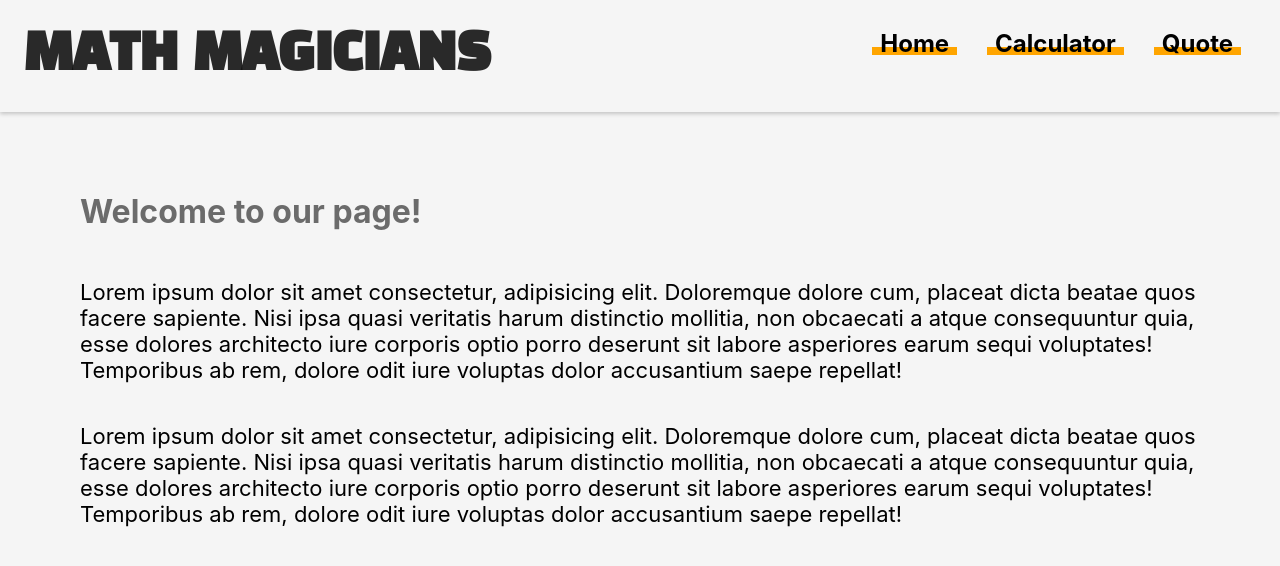
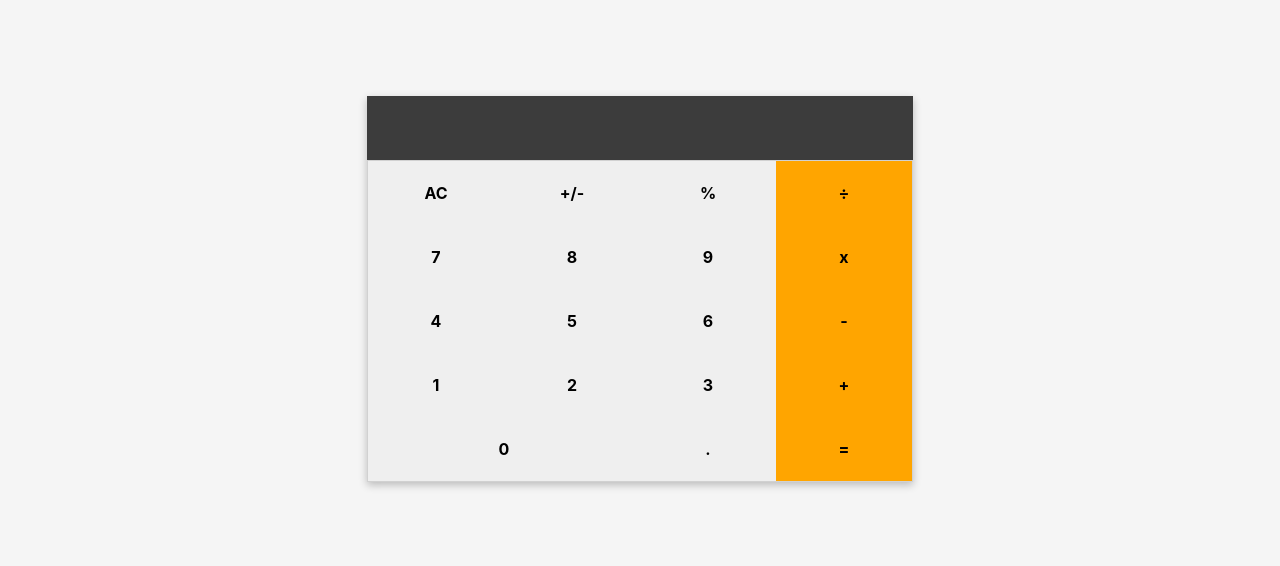
Before and after one commit to shyusu4/calculator, a React (Create React App) app: page / in a window 1280 px wide. Shown: the top 566 px of the page. Built offline with nearby package versions, Linux system fonts and the light colour scheme.

Commit message:
Remove unnecessary content

```diff
--- a/src/App.js
+++ b/src/App.js
@@ -1,22 +1,13 @@
 /* eslint-disable react/prefer-stateless-function */
 import React from 'react';
-import { Routes, Route } from 'react-router-dom';
-import Navbar from './components/Navbar';
-import Home from './components/Home';
 import Calculator from './components/Calculator';
-import Quote from './components/Quote';
 import './App.css';
 
 class App extends React.Component {
   render() {
     return (
       <div className="App">
-        <Navbar />
-        <Routes>
-          <Route path="/" element={<Home />} />
-          <Route path="/calculator" element={<Calculator />} />
-          <Route path="/quote" element={<Quote />} />
-        </Routes>
+        <Calculator />
       </div>
     );
   }
--- a/src/components/Calculator.js
+++ b/src/components/Calculator.js
@@ -16,7 +16,6 @@ const Calculator = () => {
 
   return (
     <div className="calc-container">
-      <h2>Lets do some math!</h2>
       <div className="calculator">
         <div className="output">
           <span>
--- a/src/components/Home.js
+++ /dev/null
@@ -1,26 +0,0 @@
-import React from 'react';
-import '../styles/Home.css';
-
-const Home = () => (
-  <div className="home-container">
-    <h2>Welcome to our page!</h2>
-    <p>
-      Lorem ipsum dolor sit amet consectetur, adipisicing elit.
-      Doloremque dolore cum, placeat dicta beatae quos facere sapiente.
-      Nisi ipsa quasi veritatis harum distinctio mollitia, non obcaecati a atque consequuntur quia,
-      esse dolores architecto iure corporis optio porro deserunt sit labore asperiores
-      earum sequi voluptates!
-      Temporibus ab rem, dolore odit iure voluptas dolor accusantium saepe repellat!
-    </p>
-    <p>
-      Lorem ipsum dolor sit amet consectetur, adipisicing elit.
-      Doloremque dolore cum, placeat dicta beatae quos facere sapiente.
-      Nisi ipsa quasi veritatis harum distinctio mollitia, non obcaecati a atque consequuntur quia,
-      esse dolores architecto iure corporis optio porro deserunt sit labore asperiores
-      earum sequi voluptates!
-      Temporibus ab rem, dolore odit iure voluptas dolor accusantium saepe repellat!
-    </p>
-  </div>
-);
-
-export default Home;
--- a/src/components/Navbar.js
+++ /dev/null
@@ -1,16 +0,0 @@
-import React from 'react';
-import { Link } from 'react-router-dom';
-import '../styles/Navbar.css';
-
-const Navbar = () => (
-  <div className="navbar">
-    <h1>Math Magicians</h1>
-    <ul className="nav-items">
-      <li><Link to="/">Home</Link></li>
-      <li><Link to="/calculator">Calculator</Link></li>
-      <li><Link to="/quote">Quote</Link></li>
-    </ul>
-  </div>
-);
-
-export default Navbar;
--- a/src/components/Quote.js
+++ /dev/null
@@ -1,15 +0,0 @@
-import React from 'react';
-import image from '../math.jpg';
-import '../styles/Quote.css';
-
-const Quote = () => (
-  <div className="quote-container">
-    <p>
-      Mathematics is not about numbers, equations, comutations,
-      or algorithms: it is about understanding. - Wiliam Paul Thurston
-    </p>
-    <img src={image} alt="math equations on board" />
-  </div>
-);
-
-export default Quote;
--- a/src/styles/Home.css
+++ /dev/null
@@ -1,14 +0,0 @@
-.home-container {
-  margin: 5rem;
-}
-
-h2 {
-  font-size: 2rem;
-  margin-bottom: 3rem;
-  color: rgb(107, 107, 107);
-}
-
-p {
-  margin-bottom: 2.5rem;
-  font-size: 22px;
-}
--- a/src/styles/Navbar.css
+++ /dev/null
@@ -1,51 +0,0 @@
-@import url('https://fonts.googleapis.com/css2?family=Black+Han+Sans&display=swap');
-
-.navbar {
-  display: flex;
-  justify-content: space-between;
-  box-shadow: 0 2px 4px 0 rgba(0, 0, 0, 0.2);
-  width: 100%;
-  padding: 1.5rem;
-}
-
-.nav-items {
-  display: flex;
-  list-style: none;
-}
-
-.nav-items > li {
-  font-weight: bold;
-  padding: 5px 15px;
-}
-
-a {
-  font-size: 24px;
-  padding: 0 8px;
-  text-decoration: none;
-  position: relative;
-  color: black;
-}
-
-a::before {
-  content: '';
-  background-color: orange;
-  position: absolute;
-  left: 0;
-  bottom: 3px;
-  width: 100%;
-  height: 8px;
-  z-index: -1;
-  transition: all 0.3s ease-in-out;
-}
-
-a:hover::before {
-  bottom: 0;
-  height: 100%;
-}
-
-h1 {
-  font-family: 'Black Han Sans', sans-serif;
-  font-size: 50px;
-  color: rgba(19, 19, 19, 0.9);
-  text-transform: uppercase;
-}
--- a/src/styles/Quote.css
+++ /dev/null
@@ -1,10 +0,0 @@
-.quote-container {
-  display: flex;
-  flex-direction: column;
-  align-items: center;
-  margin: 5rem;
-}
-
-img {
-  max-width: 35%;
-}
```
Also changed, not shown: src/math.jpg (deleted), 1 other file (tests, documents, lock files or other folders).
